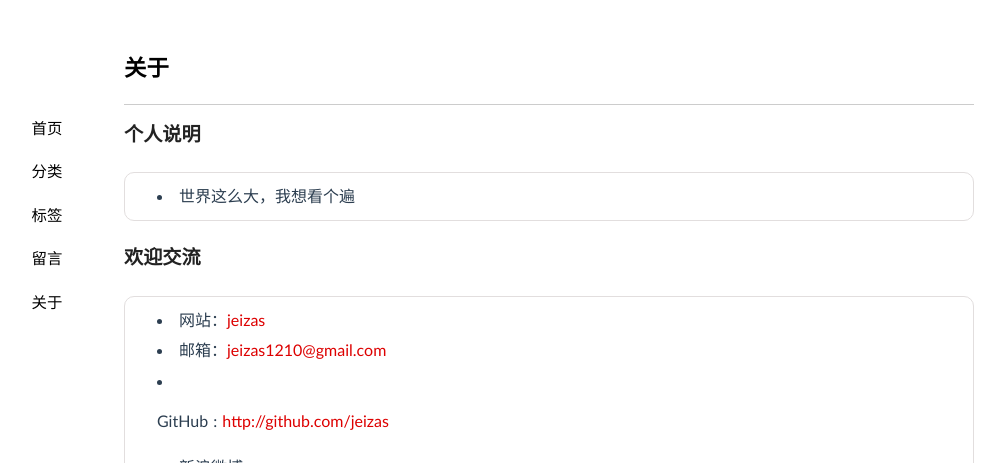
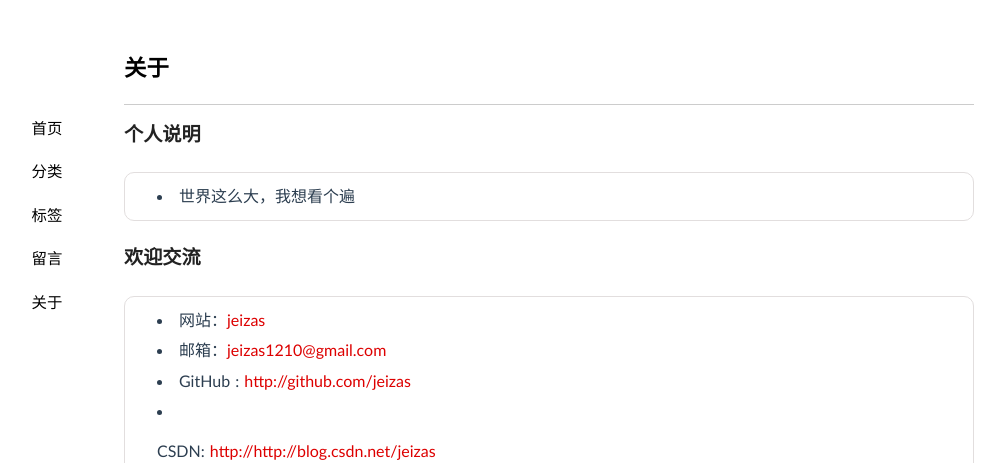
Before and after one commit to jeizas/jeizas.github.io, a Jekyll site: the page built from about/index.md, in a window 1280 px wide. Shown: the top 463 px of the page, without its empty margins (91-1096 px from the left). Built offline with Jekyll 4.4.1, drawn with Linux system fonts in a browser that asks for light colours; grey boxes are pictures that could not be loaded.

Commit message:
add csdn

```diff
--- a/about/index.md
+++ b/about/index.md
@@ -13,6 +13,7 @@ comments: no
 * 网站：[{{ site.name }}]({{ site.url }})
 * 邮箱：[{{ site.email }}](mailto:{{ site.email }})
 * GitHub : [http://github.com/{{ site.hub }}](http://github.com/{{ site.hub }})
+* CSDN: [http://http://blog.csdn.net/jeizas](http://http://blog.csdn.net/jeizas)
 
 * 新浪微博:[![新浪微博](http://service.t.sina.com.cn/widget/qmd/{{ site.weibo }}/f78fbcd2/1.png)](http://weibo.com/u/{{ site.weibo }})
 
```
